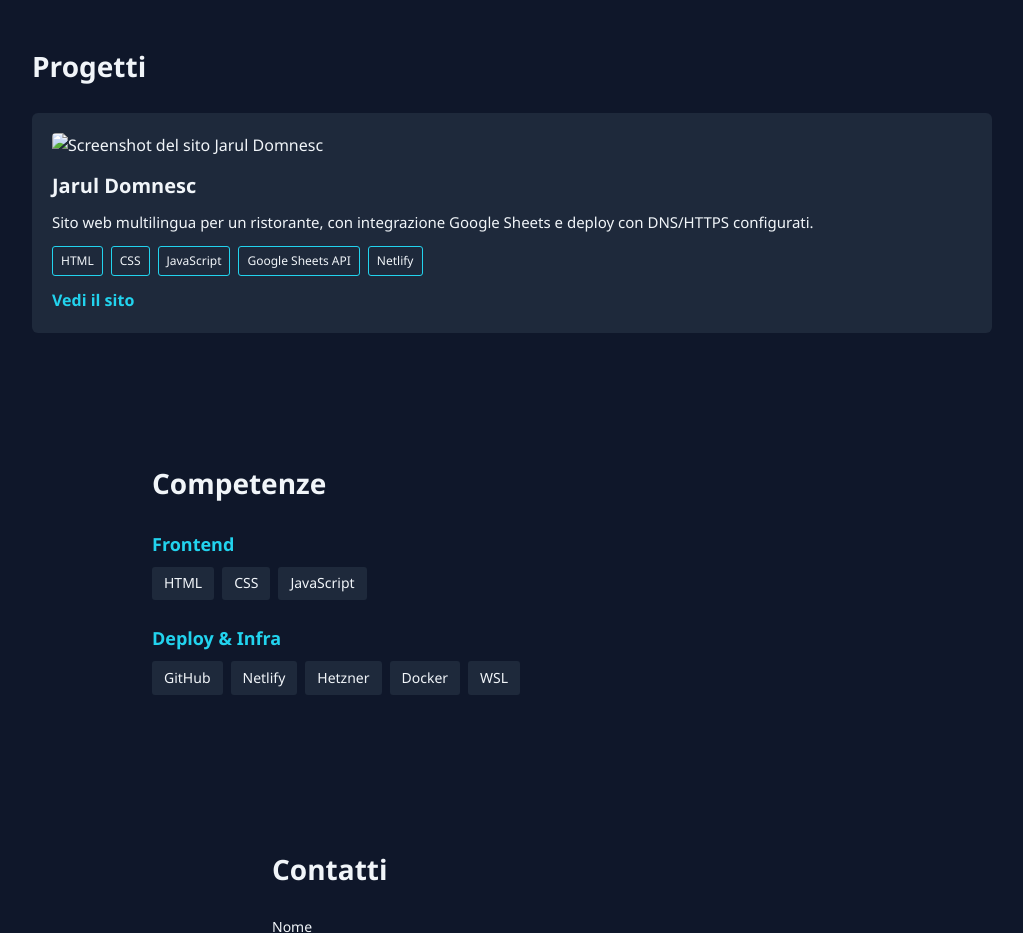
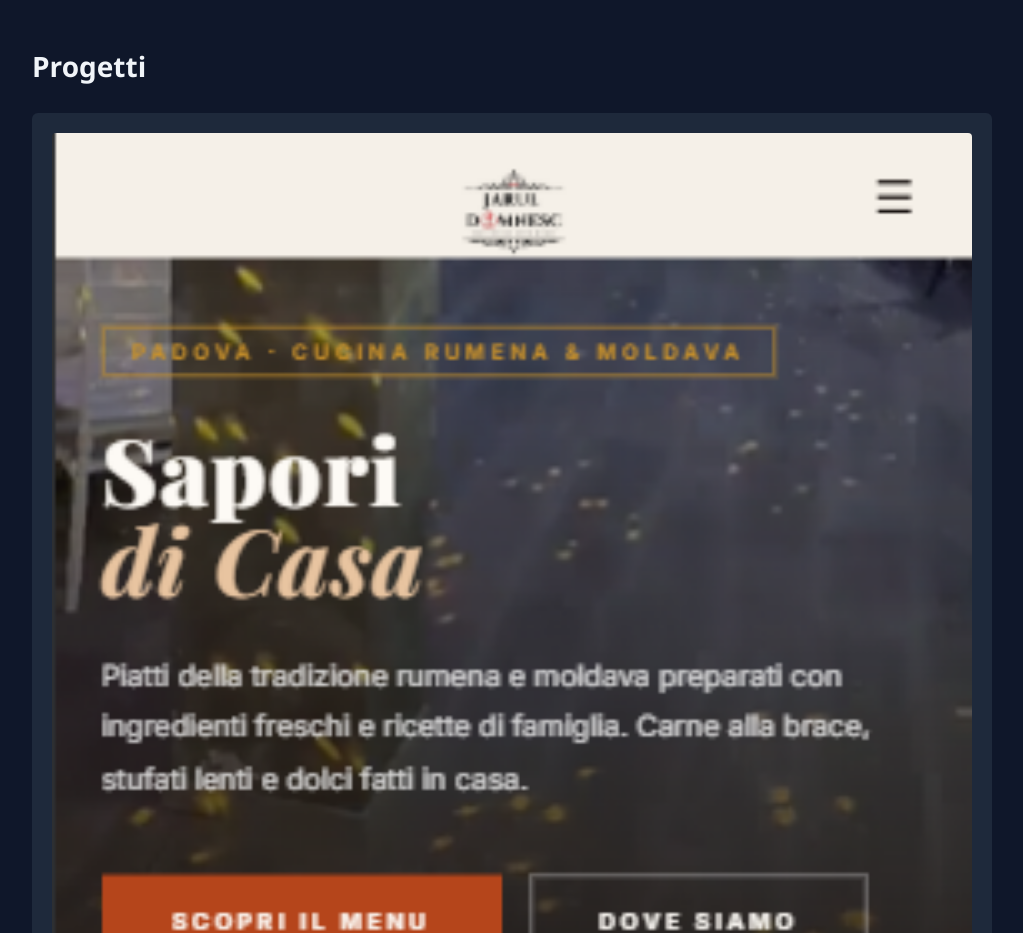
Before and after one commit to Dut17/Sito-Web, a website built with Vite: page index.html in a window 1280 px wide. Shown: the part 980-1913 px from the top of the page, without its empty margins (128-1151 px from the left). Built offline with nearby package versions, Linux system fonts and the light colour scheme; files whose address does not match are found by name.

Commit message:
Fix: percorso immagine corretto (Foto-pagina-JarulDomnesc.png)

```diff
--- a/index.html
+++ b/index.html
@@ -36,7 +36,7 @@
         <h2 class="projects__title" id="projects-title">Progetti</h2>
         <ul class="projects__list">
           <li class="projects__card">
-            <img class="projects__image" src="/images/jarul-domnesc.jpg" alt="Screenshot del sito Jarul Domnesc" />
+            <img class="projects__image" src="/images/Foto-pagina-JarulDomnesc.png" alt="Screenshot del sito Jarul Domnesc" />
             <h3 class="projects__card-title">Jarul Domnesc</h3>
             <p class="projects__card-description">
               Sito web multilingua per un ristorante, con integrazione Google Sheets e deploy con DNS/HTTPS configurati.
@@ -75,7 +75,8 @@
             <li class="skills__item">WSL</li>
           </ul>
         </div>
-</section>
+      </div>
+    </section>
 
     <section class="contact" id="contatti" aria-labelledby="contact-title">
       <div class="contact__container">
```
